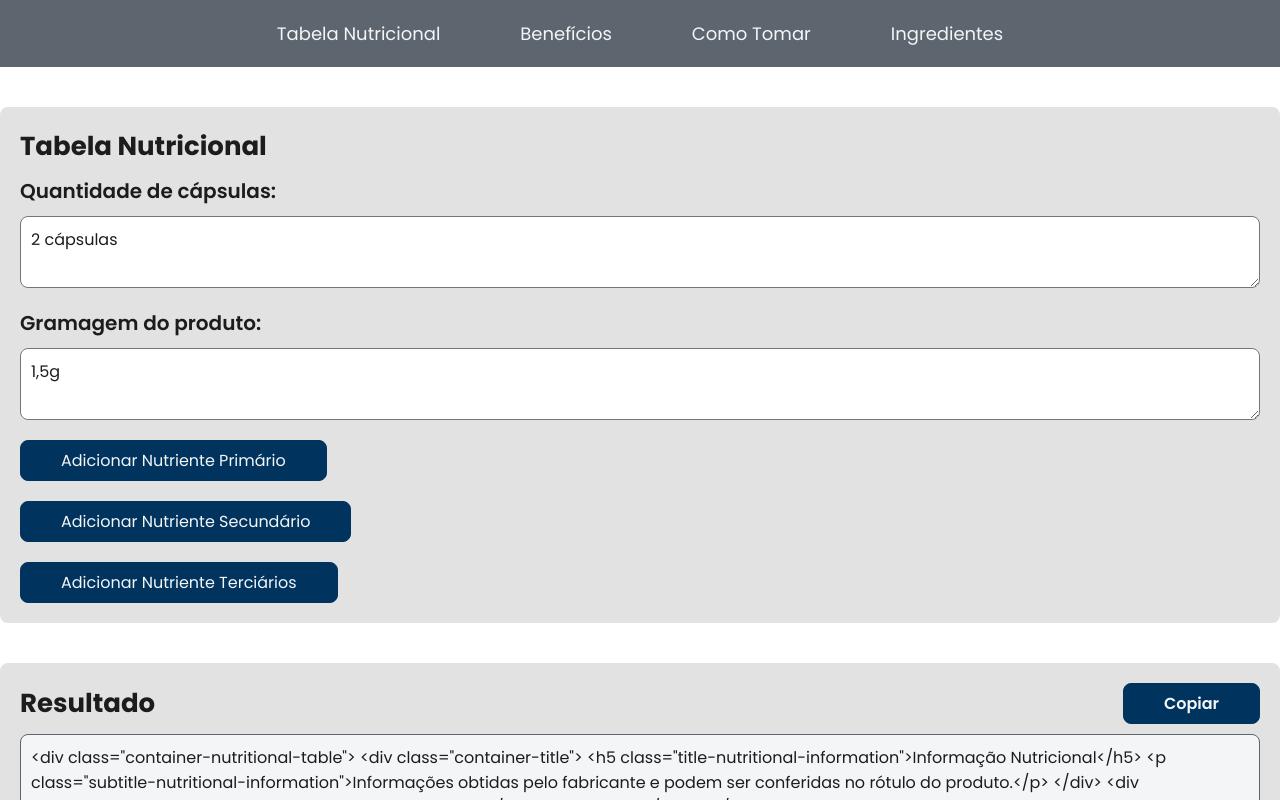
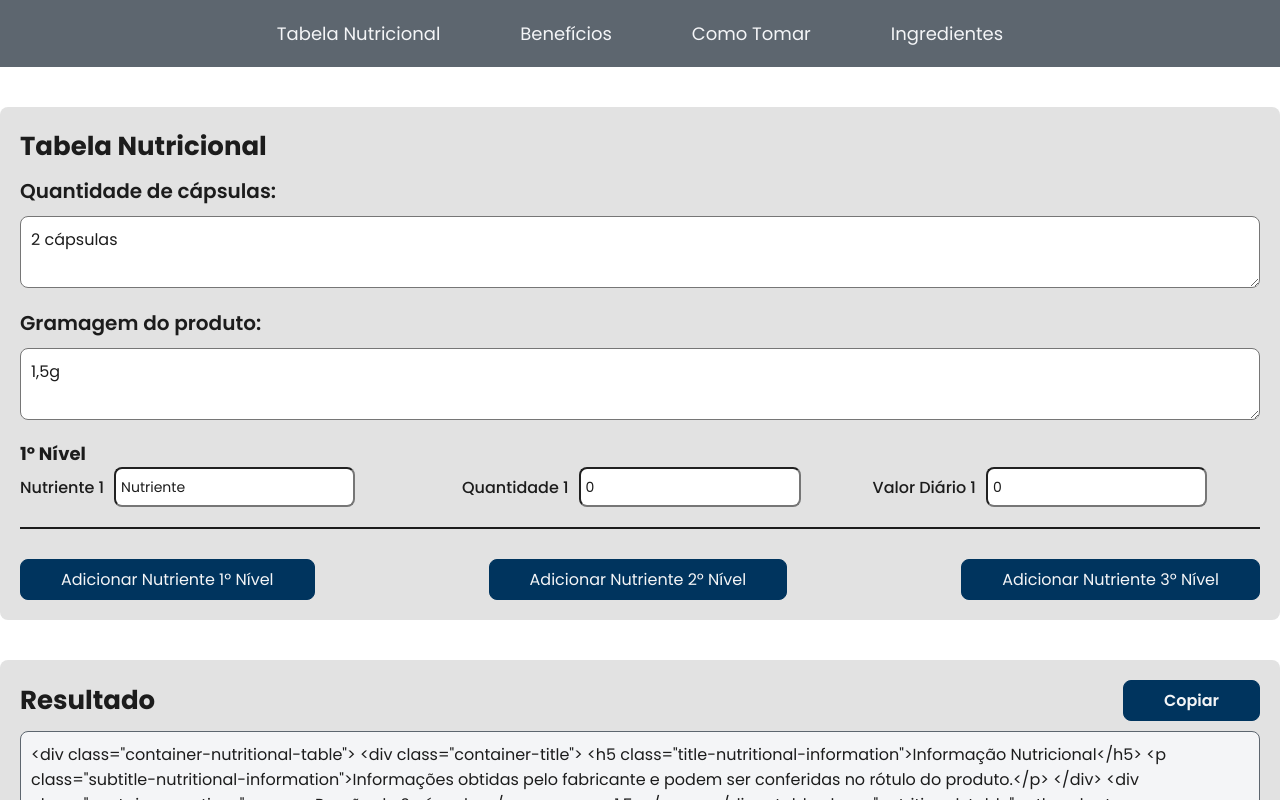
Before and after one commit to Thiaki/codificador-descricao, a React (Vite) app: page /tabela-nutricional in a window 1280 px wide. Shown: the top 800 px of the page. Built offline with nearby package versions, Linux system fonts and the light colour scheme.

Commit message:
feat: add nutrients

```diff
--- a/src/components/common/Form/Form.module.scss
+++ b/src/components/common/Form/Form.module.scss
@@ -18,6 +18,30 @@
             gap: 20px 40px;
         }
 
+        .inputTable {
+            .textType {
+                @include textStyles($black-01, 18px, $font-black);
+            }
+
+            .inputTableItem {
+                width: 100%;
+                display: flex;
+                justify-content: space-between;
+                align-items: center;
+                gap: 20px;
+                padding-bottom: 20px;
+                margin-bottom: 10px;
+                border-bottom: 2px solid $black-01;
+            }
+        }
+
+        .containerButton {
+            display: flex;
+            justify-content: space-between;
+            flex-wrap: wrap;
+            gap: 20px;
+        }
+
         .addListButton {
             @include buttonStyles();
             @include textStyles($white-01);
--- a/src/components/common/Form/Form.tsx
+++ b/src/components/common/Form/Form.tsx
@@ -1,6 +1,7 @@
 import styles from './Form.module.scss';
 import InputText from '../InputText/InputText';
 import InputList from '../InputList/InputList';
+import InputTable from '../InputTable/InputTable';
 import { NutrientProps } from '../../../pages/NutritionalTable/NutritionalTableCodes/Nutrient';
 
 type FormProps = {
@@ -9,6 +10,7 @@ type FormProps = {
     itemsList?: InputListProps[];
     itemsNutrient?: NutrientProps[];
     addItemList?: (e: React.MouseEvent<HTMLButtonElement>) => void;
+    addNutrient?: (type: "primary" | "secondary" | "third", e: React.MouseEvent<HTMLButtonElement>) => void;
 }
 
 interface InputItem {
@@ -35,7 +37,7 @@ export interface ListProps {
     textBold?: string;
 };
 
-const Form = ({ title, itemsText, itemsList, itemsNutrient, addItemList }: FormProps) => {
+const Form = ({ title, itemsText, itemsList, itemsNutrient, addItemList, addNutrient }: FormProps) => {
     return (
         <section data-fs-form>
             <h2 className={styles.title}>{title}</h2>
@@ -67,12 +69,53 @@ const Form = ({ title, itemsText, itemsList, itemsNutrient, addItemList }: FormP
                         <button className={styles.addListButton} onClick={addItemList}>Adicionar mais Listas</button>
                     </>
                 ) : <></>}
-                {itemsNutrient ? (
+                {itemsNutrient && addNutrient ? (
                     <>
-                        <button className={styles.addListButton} onClick={e => e.preventDefault()}>Adicionar Nutriente Primário</button>
-                        <button className={styles.addListButton} onClick={e => e.preventDefault()}>Adicionar Nutriente Secundário</button>
-                        <button className={styles.addListButton} onClick={e => e.preventDefault()}>Adicionar Nutriente Terciários</button>
-
+                        <div className={styles.inputTable}>
+                            {itemsNutrient?.map((item, index) => {
+                                let textType;
+                                switch (item.type) {
+                                    case 'primary':
+                                        textType = "1º Nível"
+                                        break;
+                                    case 'secondary':
+                                        textType = "2º Nível"
+                                        break;
+                                    case 'third':
+                                        textType = "3º Nível"
+                                        break;
+                                    default:
+                                        textType = "Desconhecido"
+                                }
+                                return (
+                                    <div key={index}>
+                                        <h4 className={styles.textType}>{textType}</h4>
+                                        <div className={styles.inputTableItem}>
+                                            <InputTable
+                                                label={`Nutriente ${index + 1}`}
+                                                onChange={item.nutrient.onChange}
+                                                value={item.nutrient.name}
+                                            />
+                                            <InputTable
+                                                label={`Quantidade ${index + 1}`}
+                                                onChange={item.quantity.onChange}
+                                                value={item.quantity.name}
+                                            />
+                                            <InputTable
+                                                label={`Valor Diário ${index + 1}`}
+                                                onChange={item.dailyValue.onChange}
+                                                value={item.dailyValue.name}
+                                            />
+                                        </div>
+                                    </div>
+                                )
+                            })}
+                        </div>
+                        <div className={styles.containerButton}>
+                            <button className={styles.addListButton} onClick={e => addNutrient('primary', e)}>Adicionar Nutriente 1º Nível</button>
+                            <button className={styles.addListButton} onClick={e => addNutrient('secondary', e)}>Adicionar Nutriente 2º Nível</button>
+                            <button className={styles.addListButton} onClick={e => addNutrient('third', e)}>Adicionar Nutriente 3º Nível</button>
+                        </div>
                     </>
                 ) : <></>}
             </form>
--- /dev/null
+++ b/src/components/common/InputTable/InputTable.module.scss
@@ -0,0 +1,23 @@
+.inputTable {
+    display: flex;
+    align-items: center;
+    gap: 10px;
+    &:first-of-type {
+        width: 35%;
+    }
+
+    .label {
+        @include textStyles($font-size: 16px, $font-weight: $font-medium);
+    }
+
+    .input {
+        @include textStyles($font-size: 14px);
+        font-family: $primary-font;
+        border-radius: 8px;
+        padding: 5px;
+        height: 40px;
+        &:first-of-type {
+            width: 57%;
+        }
+    }
+}
--- /dev/null
+++ b/src/components/common/InputTable/InputTable.tsx
@@ -0,0 +1,25 @@
+import styles from './InputTable.module.scss';
+
+type InputTableProps = {
+    label: string;
+    onChange?: (value: string) => void;
+    value: string;
+  };
+
+const InputTable = ({ label, onChange, value }: InputTableProps) => {
+    return (
+        <div className={styles.inputTable}>
+            <label className={styles.label}>{label}</label>
+            <input
+                type="text"
+                onChange={onChange ? e => onChange(e.target.value) : undefined}
+                value={value}
+                autoComplete="off"
+                className={styles.input}
+                data-fs-text
+            />
+        </div>
+    )
+}
+
+export default InputTable;
--- a/src/pages/NutritionalTable/NutritionalTable.tsx
+++ b/src/pages/NutritionalTable/NutritionalTable.tsx
@@ -8,50 +8,100 @@ import ResultCode from "../../components/common/ResultCode/ResultCode";
 import { Portions } from "./NutritionalTableCodes/Portions";
 import { DailyValues } from "./NutritionalTableCodes/DailyValues";
 import { Nutrient, NutrientProps } from "./NutritionalTableCodes/Nutrient";
-import { addItemList } from "../../utils/addItemList";
 
 const NutritionalTable = () => {
     const [capsules, setCapsules] = useState<string>("2 cápsulas");
     const [milligrams, setMilligrams] = useState<string>("1,5g");
-    const [nutrients, setNutrients] = useState<NutrientProps[]>([{ type: "primary", nutrient: "primary", quantity: "0", dailyValue: "0" }]);
 
-    const handleAddItem = (e: React.MouseEvent<HTMLButtonElement>) => {
-        // addItemList(e, setNutrients, { type: "primary", nutrient: "primary", quantity: "0", dailyValue: "0" })
-    }
+    const [inputNutrients, setInputNutrients] = useState<NutrientProps[]>([
+        {
+            type: "primary",
+            nutrient: { name: "Nutriente" },
+            quantity: { name: "0" },
+            dailyValue: { name: "0" },
+        },
+    ]);
+
+    const handleChange = (
+        index: number,
+        field: "nutrient" | "quantity" | "dailyValue",
+        value: string
+    ) => {
+        const newInputs = [...inputNutrients];
+        const updatedField = {
+            ...newInputs[index][field],
+            name: value,
+        };
+        newInputs[index] = {
+            ...newInputs[index],
+            [field]: updatedField,
+        };
+        setInputNutrients(newInputs);
+    };
+
+    const itemsNutrient: NutrientProps[] = inputNutrients.map((input, index) => ({
+        type: input.type,
+        nutrient: {
+            name: input.nutrient.name,
+            onChange: (value: string) => handleChange(index, "nutrient", value),
+        },
+        quantity: {
+            name: input.quantity.name,
+            onChange: (value: string) => handleChange(index, "quantity", value),
+        },
+        dailyValue: {
+            name: input.dailyValue.name,
+            onChange: (value: string) => handleChange(index, "dailyValue", value),
+        },
+    }));
+
+    const addNutrient = (
+        type: "primary" | "secondary" | "third",
+        e: React.MouseEvent<HTMLButtonElement>
+    ) => {
+        e.preventDefault();
+        setInputNutrients(prev => [
+            ...prev,
+            {
+                type,
+                nutrient: { name: "Nutriente" },
+                quantity: { name: "0" },
+                dailyValue: { name: "0" },
+            }
+        ]);
+    };
 
     const inputText: InputTextProps[] = [
         {
             label: "Quantidade de cápsulas:",
             id: "capsules",
-            onChange: (value: string) => setCapsules(value),
+            onChange: setCapsules,
             value: capsules,
         },
         {
             label: "Gramagem do produto:",
             id: "milligrams",
-            onChange: (value: string) => setMilligrams(value),
+            onChange: setMilligrams,
             value: milligrams,
-        }
-    ]
-
-    const itemsNutrient: NutrientProps[] = nutrients.map((nutrient) => ({
-        type: nutrient.type,
-        nutrient: nutrient.nutrient,
-        quantity: nutrient.quantity,
-        dailyValue: nutrient.dailyValue
-    }))
+        },
+    ];
 
     const finalCode =
         Portions({ capsules, milligrams }) +
-        itemsNutrient.map((nutrient) => nutrient.nutrient ? Nutrient(nutrient) : "").join('') +
-        DailyValues()
+        itemsNutrient.map(nutrient => nutrient.nutrient.name ? Nutrient(nutrient) : "").join('') +
+        DailyValues();
 
     return (
         <>
-            <Form title="Tabela Nutricional" itemsText={inputText} itemsNutrient={itemsNutrient} addItemList={handleAddItem} />
+            <Form
+                title="Tabela Nutricional"
+                itemsText={inputText}
+                itemsNutrient={itemsNutrient}
+                addNutrient={addNutrient}
+            />
             <ResultCode text={finalCode} />
         </>
-    )
-}
+    );
+};
 
 export default NutritionalTable;
--- a/src/pages/NutritionalTable/NutritionalTableCodes/Nutrient.ts
+++ b/src/pages/NutritionalTable/NutritionalTableCodes/Nutrient.ts
@@ -1,16 +1,21 @@
 export type NutrientProps = {
-    type: "primary" | "secondary" | "third"
-    nutrient: string
-    quantity: string
-    dailyValue: string
+  type: "primary" | "secondary" | "third"
+  nutrient: ItemProps
+  quantity: ItemProps
+  dailyValue: ItemProps
+}
+
+interface ItemProps {
+  name: string
+  onChange?: (value: string) => void
 }
 
 export function Nutrient({ type, nutrient, quantity, dailyValue }: NutrientProps) {
-    return `
+  return `
       <tr class="nutritional-table-row row-${type}">
-        <td class="nutrient">${nutrient}</td>
-        <td class="quantity">${quantity}</td>
-        <td class="daily-value">${dailyValue}</td>
+        <td class="nutrient">${nutrient.name}</td>
+        <td class="quantity">${quantity.name}</td>
+        <td class="daily-value">${dailyValue.name}</td>
       </tr>
     `;
-  }
+}
```
Also changed, not shown: 1 other file (tests, documents, lock files or other folders).
